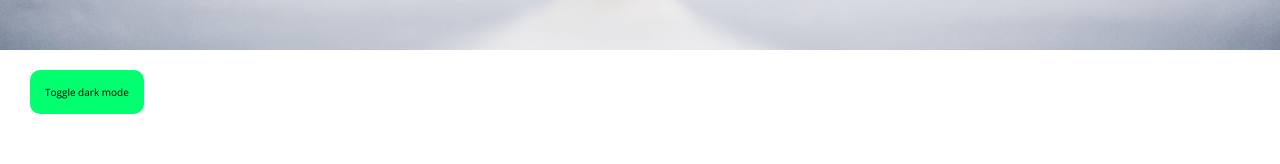
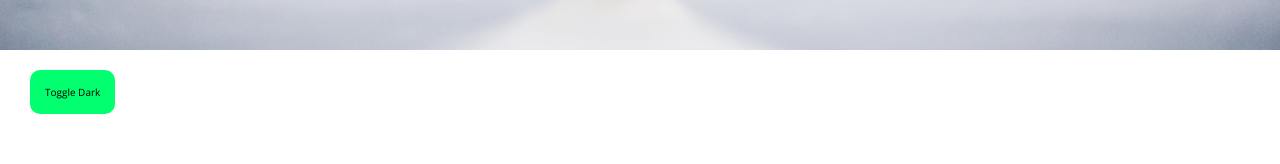
Before and after one commit to acapinpi/j410, a plain HTML site: page index.html in a window 1280 px wide. Shown: the part 750-914 px from the top of the page. Drawn offline with nearby package versions, Linux system fonts and the light colour scheme; a script that the page names is missing.

Commit message:
Add files via upload

```diff
--- a/index.html
+++ b/index.html
@@ -172,7 +172,7 @@ function topFunction() {
 </div>
 	<div>
 
-    <button onclick="myFunction()" id="button">Toggle dark mode</button>
+    <button onclick="myFunction()" id="button">Toggle Dark</button>
 
 <script>
 function myFunction() {
```
